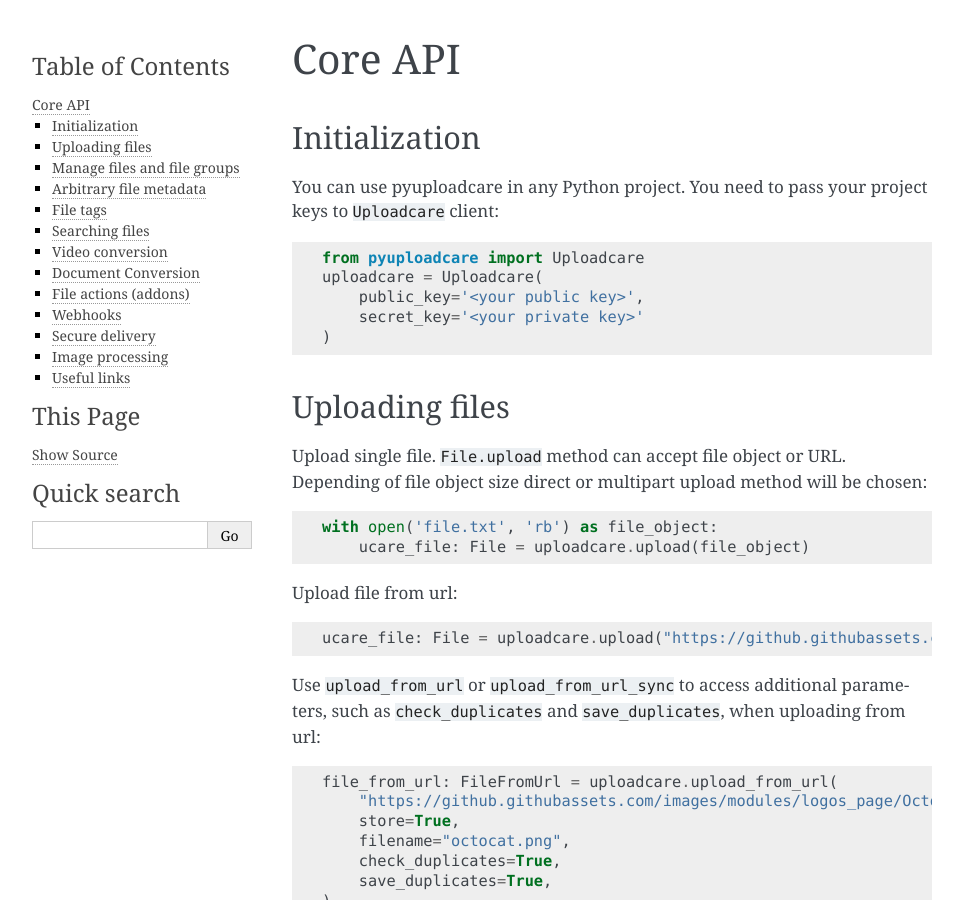
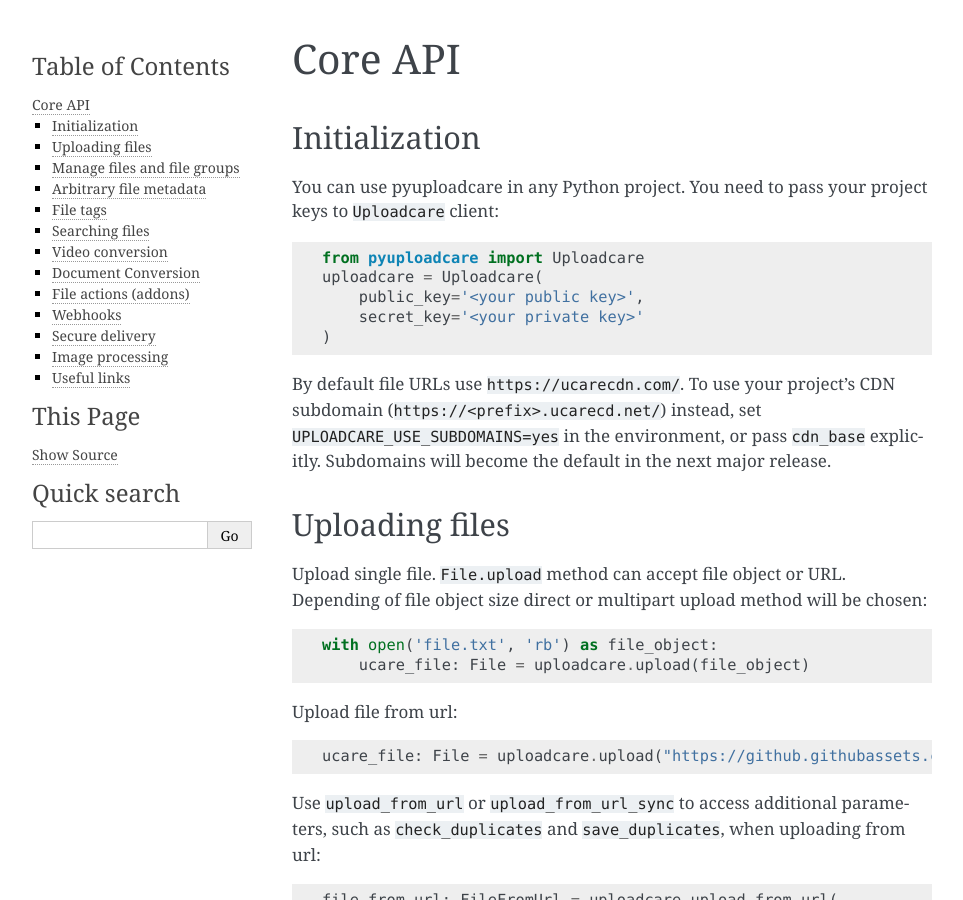
Before and after one commit to uploadcare/pyuploadcare, a Sphinx documentation site: the page built from docs/core_api.rst, in a window 1280 px wide and 900 px high. Shown: the whole window, without its empty margins (148-1111 px from the left). Built offline with Sphinx 7.4.7, drawn with Linux system fonts in a browser that asks for light colours.

Commit message:
Update docs
- update support matrix
- cover subdomains

```diff
--- a/docs/conf.py
+++ b/docs/conf.py
@@ -132,7 +132,7 @@
 # Add any paths that contain custom static files (such as style sheets) here,
 # relative to this directory. They are copied after the builtin static files,
 # so a file named "default.css" will overwrite the builtin "default.css".
-html_static_path = ["_static"]
+html_static_path = []
 
 # If not '', a 'Last updated on:' timestamp is inserted at every page bottom,
 # using the given strftime format.
--- a/docs/core_api.rst
+++ b/docs/core_api.rst
@@ -13,6 +13,11 @@
         public_key='<your public key>',
         secret_key='<your private key>'
     )
+
+By default file URLs use ``https://ucarecdn.com/``. To use your project's
+CDN subdomain (``https://<prefix>.ucarecd.net/``) instead, set
+``UPLOADCARE_USE_SUBDOMAINS=yes`` in the environment, or pass ``cdn_base``
+explicitly. Subdomains will become the default in the next major release.
 
 
 Uploading files
--- a/docs/django-widget.rst
+++ b/docs/django-widget.rst
@@ -30,6 +30,7 @@
     UPLOADCARE = {
         "pub_key": "",
         "secret": "",
+        "subdomains": False,
         "cdn_base": None,
         "upload_base_url": None,
         "signed_uploads": False,
@@ -53,6 +54,10 @@
             "override_js_url": None,
         },
     }
+
+Set ``subdomains`` to ``True`` to serve files from your project's CDN
+subdomain (``https://<prefix>.ucarecd.net/``) instead of ``ucarecdn.com``.
+``cdn_base`` overrides both.
 
 PyUploadcare takes assets from CDN by default, e.g.:
 
```
Also changed, not shown: docs/index.rst (+9 -7 lines).
